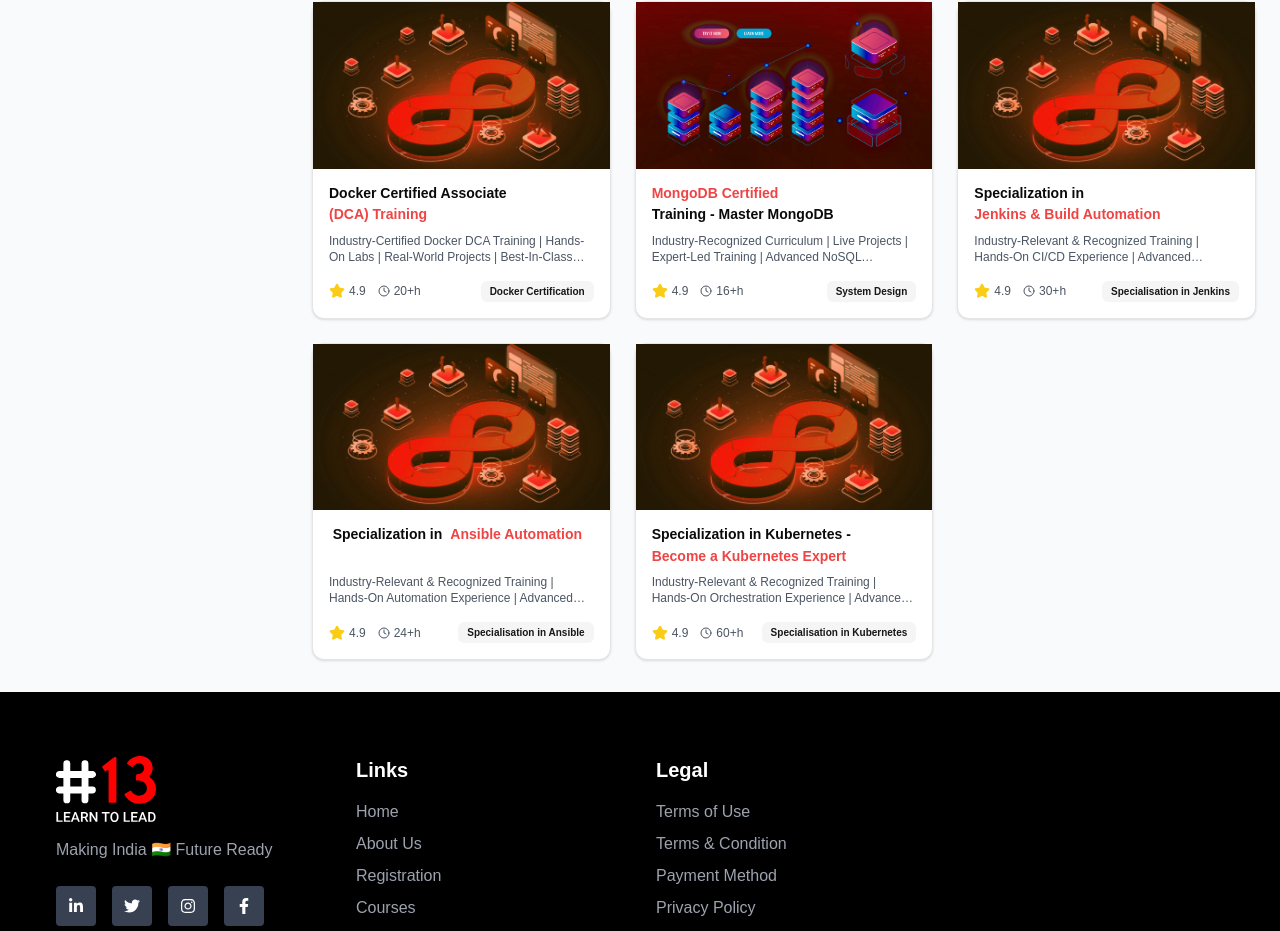
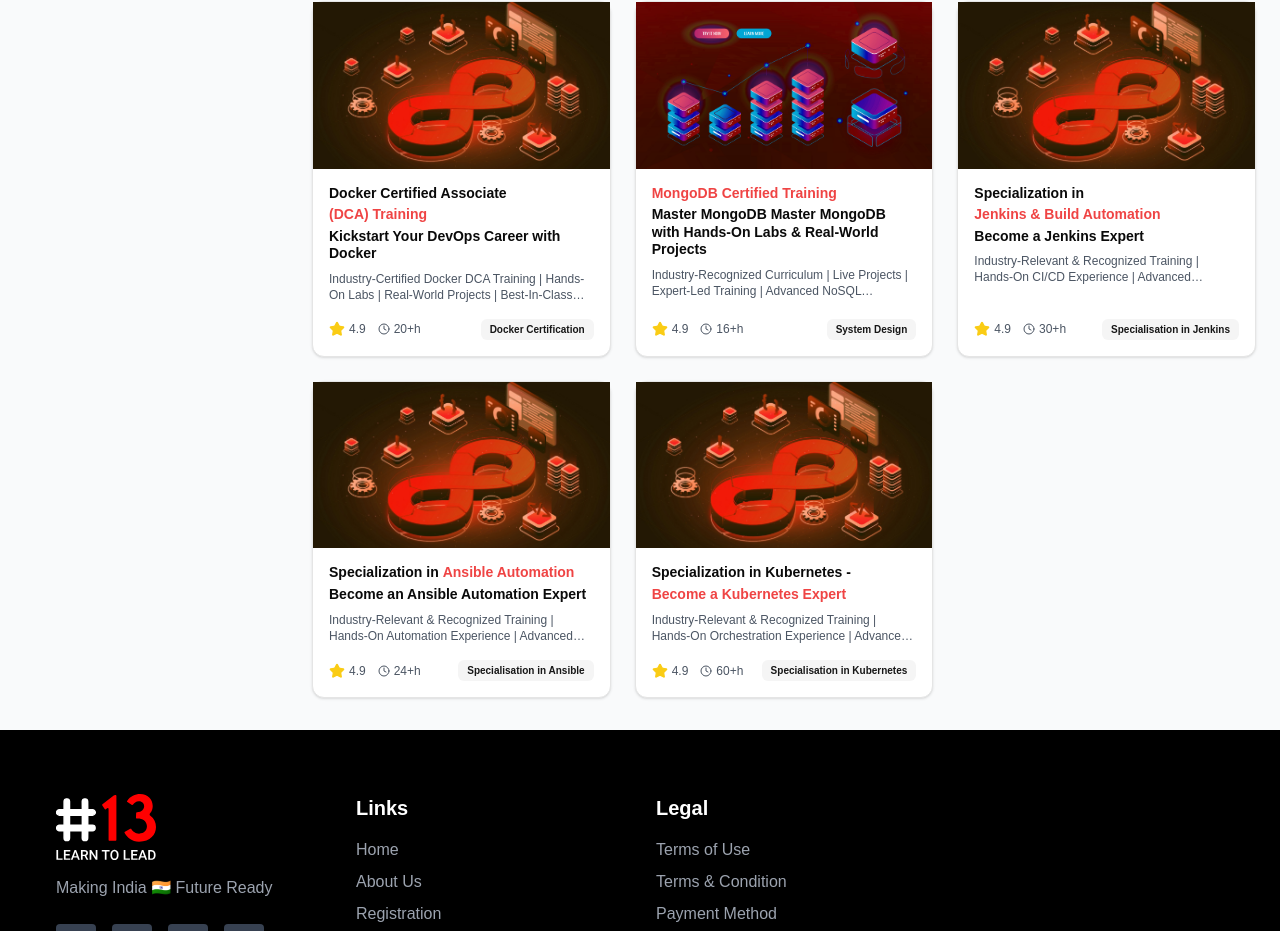
Before and after one commit to bhupeshchoudhary/hash13FrontEnd, a Next.js app: page /courses in a window 1280 px wide. Shown: the part 824-1755 px from the top of the page. Built offline with nearby package versions, Linux system fonts and the light colour scheme.

Commit message:
fix heading

```diff
--- a/data/courses/specialisation-in-ansible.ts
+++ b/data/courses/specialisation-in-ansible.ts
@@ -2,7 +2,7 @@ import { Course } from "../../types/courses";
 
 export const specialisationInAnsible: Course = {
     _id: "specialisation-in-ansible",
-    title: "Specialization in [B] [R] Ansible Automation [/R] [/B] ",
+    title: "[B] Specialization in  [R] Ansible Automation [/R] [/B] Become an Ansible Automation Expert ",
     slug: "specialisation-in-ansible",
     rating: 4.9,
     totalRatings: 10,
--- a/data/courses/specialisation-in-docker.ts
+++ b/data/courses/specialisation-in-docker.ts
@@ -2,7 +2,7 @@ import { Course } from "../../types/courses";
 
 export const specialisationInDocker: Course = {
     _id: "docker-certified-associate-2024",
-    title: "Docker Certified Associate [B] [R] (DCA) Training  [/R] [/B]",
+    title: "[B] Docker Certified Associate  [R] (DCA) Training  [/R] [/B] Kickstart Your DevOps Career with Docker",
     slug: "docker-certified-associate-2024",
     rating: 4.9,
     totalRatings: 10,
--- a/data/courses/specialisation-in-jenkins.ts
+++ b/data/courses/specialisation-in-jenkins.ts
@@ -3,7 +3,7 @@ import { Course } from "../../types/courses";
 
 export const specialisationInJenkins: Course = {
     _id: "specialisation-in-jenkins",
-    title: "Specialization in [B] [R] Jenkins & Build Automation [/R] [/B]",
+    title: "[B] Specialization in [R] Jenkins & Build Automation [/R] [/B] Become a Jenkins Expert",
     slug: "specialisation-in-jenkins",
     rating: 4.9,
     totalRatings: 10,
--- a/data/courses/specialisation-in-mongodb.tsx
+++ b/data/courses/specialisation-in-mongodb.tsx
@@ -2,7 +2,7 @@ import { Course } from "../../types/courses";
 
 export const specialisationInMongoDB: Course = {
     _id: "specialisation-in-mongodb",
-    title: "[B][R]MongoDB Certified[/R][/B] Training - Master MongoDB",
+    title: "[B][R]MongoDB Certified Training  [/R] [/B]  Master MongoDB Master MongoDB with Hands-On Labs & Real-World Projects",
     slug: "specialisation-in-mongodb",
     rating: 4.9,
     totalRatings: 10,
```
